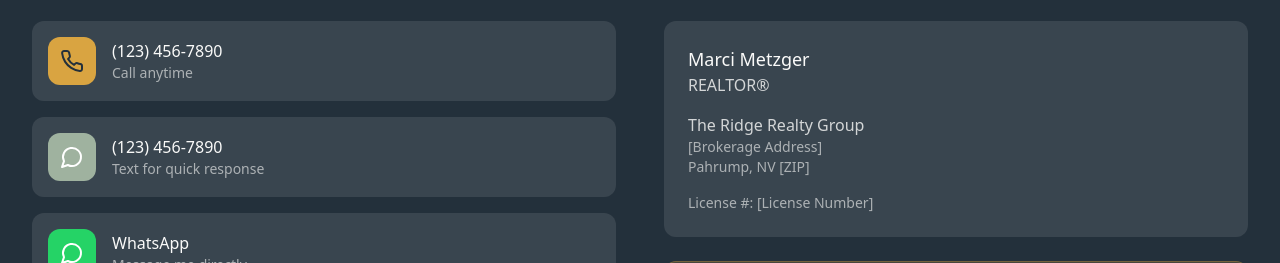
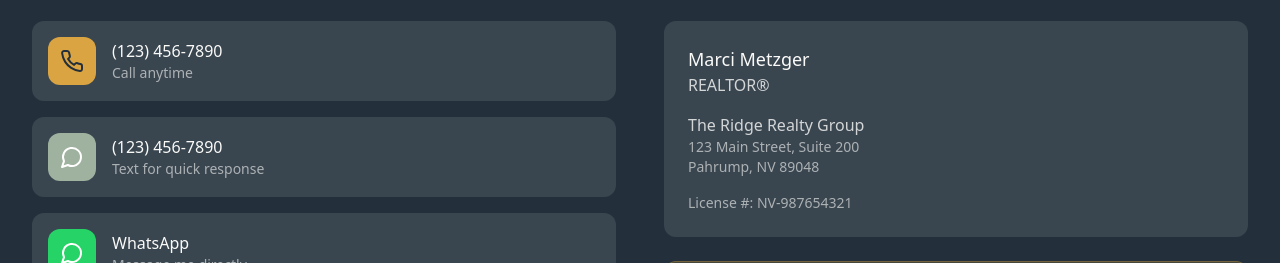
Before and after one commit to Leincentes/realtor, a React (Vite) app: page / in a window 1280 px wide. Shown: the part 7920-8183 px from the top of the page. Built offline with nearby package versions, Linux system fonts and the light colour scheme.

Commit message:
change profile address

```diff
--- a/src/components/FinalCTA.tsx
+++ b/src/components/FinalCTA.tsx
@@ -109,12 +109,12 @@ const FinalCTA: React.FC = () => {
 
                 <div>
                   <div className="text-[#FAFAF9]/80">The Ridge Realty Group</div>
-                  <div className="text-[#FAFAF9]/60 text-sm">[Brokerage Address]</div>
-                  <div className="text-[#FAFAF9]/60 text-sm">Pahrump, NV [ZIP]</div>
+                  <div className="text-[#FAFAF9]/60 text-sm">123 Main Street, Suite 200</div>
+                  <div className="text-[#FAFAF9]/60 text-sm">Pahrump, NV 89048</div>
                 </div>
 
                 <div>
-                  <div className="text-[#FAFAF9]/60 text-sm">License #: [License Number]</div>
+                  <div className="text-[#FAFAF9]/60 text-sm">License #: NV-987654321</div>
                 </div>
               </div>
             </div>
```
